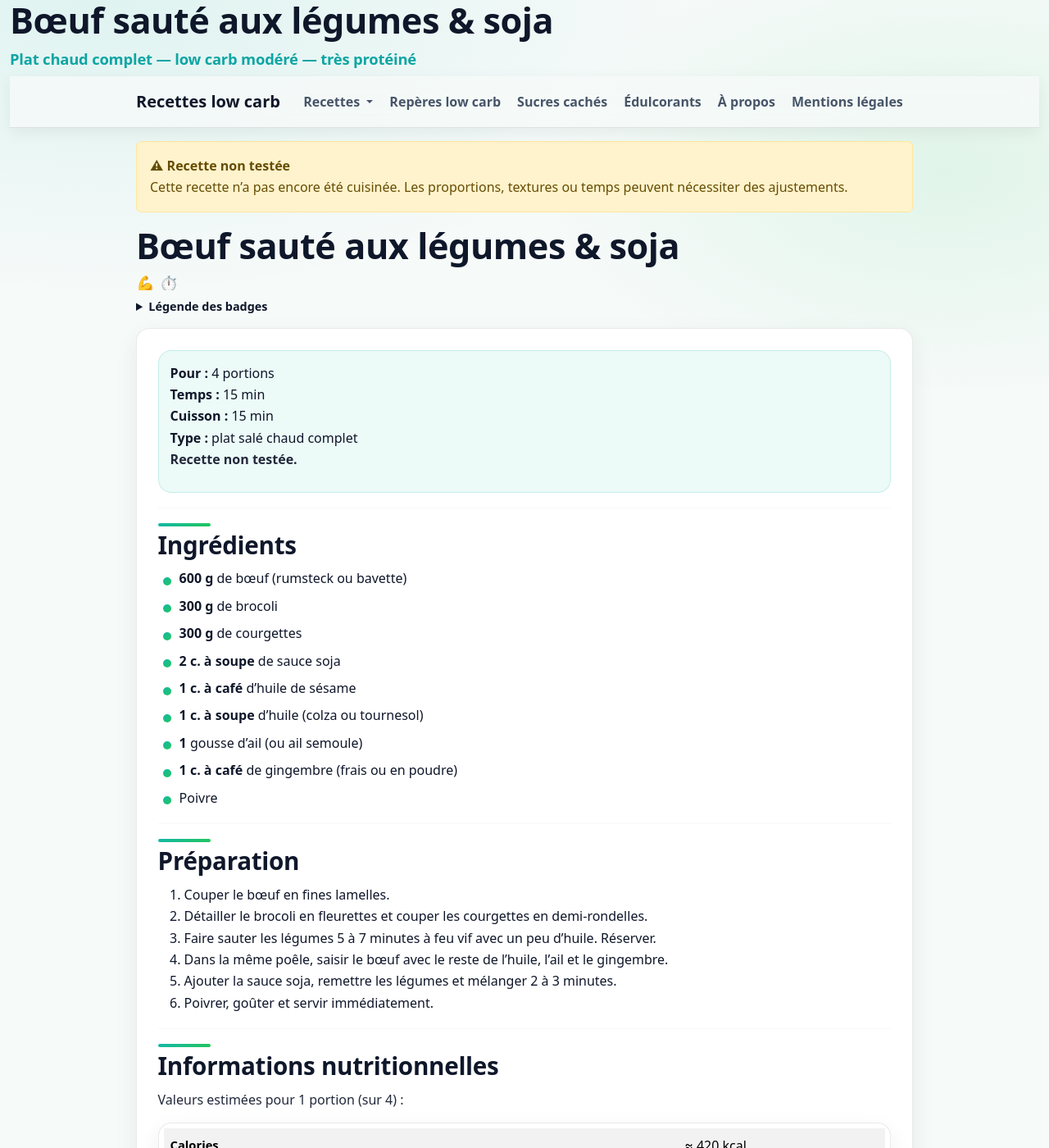
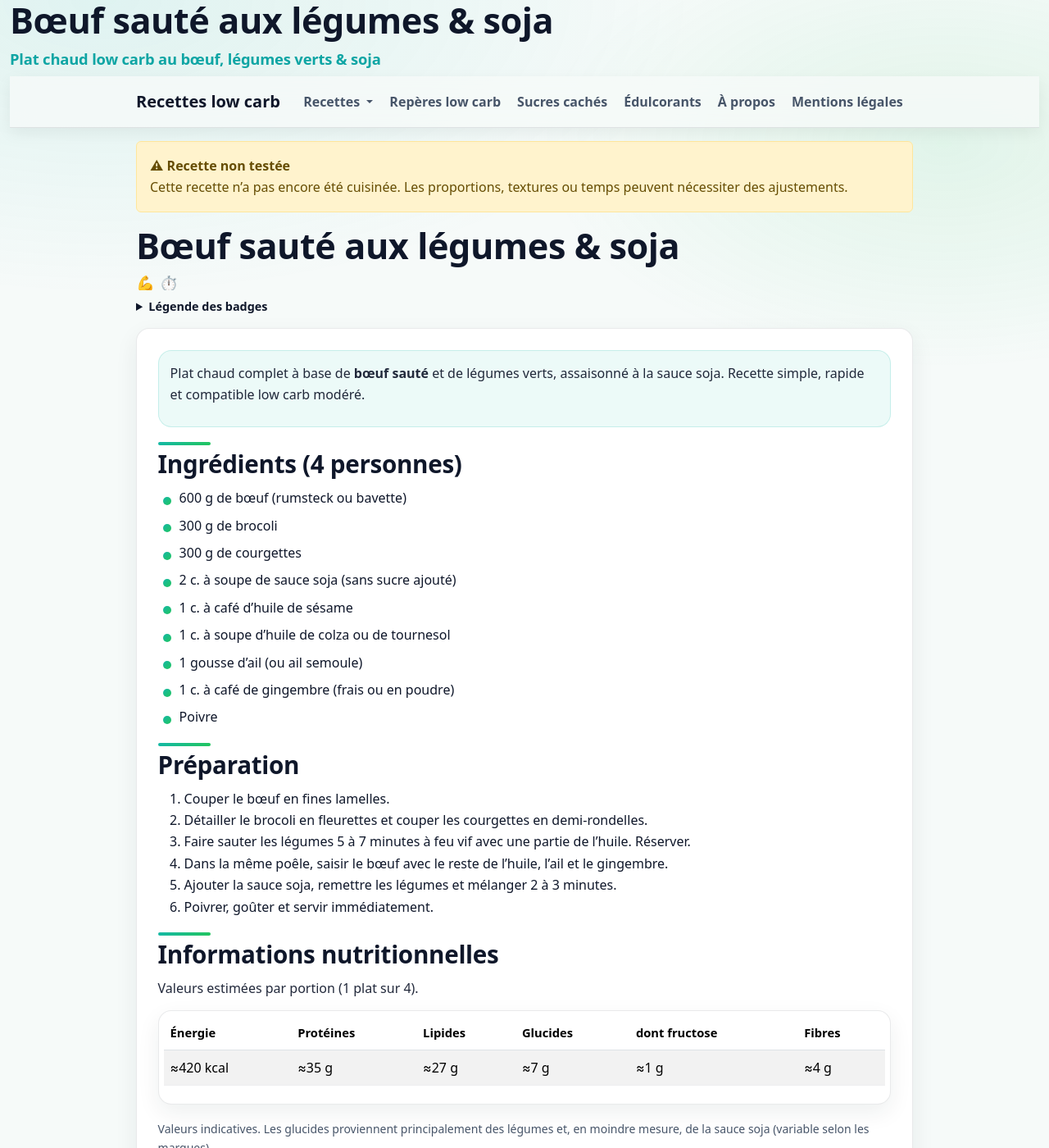
Before and after one commit to laurie-boissay/laurie-boissay.github.io, a Jekyll site: the page built from recettes/boeuf-saute-legumes-soja.html, in a window 1280 px wide and 1400 px high. Shown: the whole window at 82% size. Built offline with Jekyll 4.4.1, drawn with Linux system fonts in a browser that asks for light colours; some of the changed text lies outside the part shown.

Commit message:
Update boeuf-saute-legumes-soja.html

```diff
--- a/recettes/boeuf-saute-legumes-soja.html
+++ b/recettes/boeuf-saute-legumes-soja.html
@@ -1,9 +1,9 @@
 ---
 layout: recipe
 title: "Bœuf sauté aux légumes & soja"
-description: "Bœuf sauté avec légumes verts et sauce soja. Plat low carb modéré, complet et rapide."
+description: "Bœuf sauté low carb modéré avec légumes verts et sauce soja. Plat chaud complet, rapide et riche en protéines."
 recipe_title: "Bœuf sauté aux légumes & soja"
-recipe_subtitle: "Plat chaud complet — low carb modéré — très protéiné"
+recipe_subtitle: "Plat chaud low carb au bœuf, légumes verts & soja"
 recipe_group: "Plats à base de viande"
 recipe_sort: "boeuf-saute-legumes-soja"
 recipe_tested: false
@@ -17,105 +17,82 @@ extra_head: |
     "@context": "https://schema.org",
     "@type": "Recipe",
     "name": "Bœuf sauté aux légumes & soja",
-    "description": "Bœuf sauté avec légumes verts et sauce soja, plat low carb complet.",
-    "recipeYield": "4 personnes",
+    "description": "Bœuf sauté low carb modéré avec légumes verts et sauce soja.",
+    "recipeYield": "4 portions",
     "prepTime": "PT15M",
     "cookTime": "PT15M",
     "totalTime": "PT30M",
-    "recipeCategory": "Plats",
-    "recipeIngredient": [
-      "600 g de bœuf (rumsteck ou bavette)",
-      "300 g de brocoli",
-      "300 g de courgettes",
-      "2 c. à soupe de sauce soja",
-      "1 c. à café d'huile de sésame",
-      "1 c. à soupe d'huile de colza ou tournesol",
-      "1 gousse d'ail",
-      "1 c. à café de gingembre (frais ou en poudre)",
-      "Poivre"
-    ],
-    "recipeInstructions": [
-      { "@type": "HowToStep", "text": "Couper le bœuf en fines lamelles." },
-      { "@type": "HowToStep", "text": "Détailler le brocoli en fleurettes et couper les courgettes en demi-rondelles." },
-      { "@type": "HowToStep", "text": "Sauter les légumes 5–7 minutes à feu vif avec un peu d’huile. Réserver." },
-      { "@type": "HowToStep", "text": "Saisir le bœuf avec l’huile restante, l’ail et le gingembre." },
-      { "@type": "HowToStep", "text": "Ajouter la sauce soja, remettre les légumes et mélanger 2–3 minutes." }
-    ]
+    "recipeCategory": "Plat"
   }
   </script>
 ---
 
 <div class="recipe-lead">
-  <div class="recipe-lead__grid">
-    <div><strong>Pour :</strong> 4 portions</div>
-    <div><strong>Temps :</strong> 15 min</div>
-    <div><strong>Cuisson :</strong> 15 min</div>
-    <div><strong>Type :</strong> plat salé chaud complet</div>
-  </div>
-  <p class="recipe-lead__note">
-    <strong>Recette non testée.</strong>
+  <p>
+    Plat chaud complet à base de <strong>bœuf sauté</strong> et de légumes verts,
+    assaisonné à la sauce soja. Recette simple, rapide et compatible low carb modéré.
   </p>
 </div>
 
-<hr>
-
-<h2>Ingrédients</h2>
-
-<ul class="recipe-ingredients">
-  <li><strong>600 g</strong> de bœuf (rumsteck ou bavette)</li>
-  <li><strong>300 g</strong> de brocoli</li>
-  <li><strong>300 g</strong> de courgettes</li>
-  <li><strong>2 c. à soupe</strong> de sauce soja</li>
-  <li><strong>1 c. à café</strong> d’huile de sésame</li>
-  <li><strong>1 c. à soupe</strong> d’huile (colza ou tournesol)</li>
-  <li><strong>1</strong> gousse d’ail (ou ail semoule)</li>
-  <li><strong>1 c. à café</strong> de gingembre (frais ou en poudre)</li>
+<h2>Ingrédients (4 personnes)</h2>
+<ul>
+  <li>600 g de bœuf (rumsteck ou bavette)</li>
+  <li>300 g de brocoli</li>
+  <li>300 g de courgettes</li>
+  <li>2 c. à soupe de sauce soja (sans sucre ajouté)</li>
+  <li>1 c. à café d’huile de sésame</li>
+  <li>1 c. à soupe d’huile de colza ou de tournesol</li>
+  <li>1 gousse d’ail (ou ail semoule)</li>
+  <li>1 c. à café de gingembre (frais ou en poudre)</li>
   <li>Poivre</li>
 </ul>
 
-<hr>
-
 <h2>Préparation</h2>
-
-<ol class="recipe-steps">
+<ol>
   <li>Couper le bœuf en fines lamelles.</li>
   <li>Détailler le brocoli en fleurettes et couper les courgettes en demi-rondelles.</li>
-  <li>Faire sauter les légumes 5 à 7 minutes à feu vif avec un peu d’huile. Réserver.</li>
+  <li>Faire sauter les légumes 5 à 7 minutes à feu vif avec une partie de l’huile. Réserver.</li>
   <li>Dans la même poêle, saisir le bœuf avec le reste de l’huile, l’ail et le gingembre.</li>
   <li>Ajouter la sauce soja, remettre les légumes et mélanger 2 à 3 minutes.</li>
   <li>Poivrer, goûter et servir immédiatement.</li>
 </ol>
 
-<hr>
-
 <h2>Informations nutritionnelles</h2>
-<p>Valeurs estimées pour 1 portion (sur 4) :</p>
+<p>Valeurs estimées par portion (1 plat sur 4).</p>
 
 <div class="table-responsive">
   <table class="table table-striped">
+    <thead>
+      <tr>
+        <th>Énergie</th>
+        <th>Protéines</th>
+        <th>Lipides</th>
+        <th>Glucides</th>
+        <th>dont fructose</th>
+        <th>Fibres</th>
+      </tr>
+    </thead>
     <tbody>
-      <tr><th>Calories</th><td>≈ 420 kcal</td></tr>
-      <tr><th>Protéines</th><td>≈ 35 g</td></tr>
-      <tr><th>Lipides</th><td>≈ 27 g</td></tr>
-      <tr><th>Glucides (total, étiquette UE)</th><td>≈ 7 g</td></tr>
-      <tr><th>Fibres</th><td>≈ 4 g</td></tr>
-      <tr><th>Glucides nets</th><td>≈ 3 g</td></tr>
-      <tr><th>Fructose</th><td>≈ 1 g</td></tr>
+      <tr>
+        <td>≈420 kcal</td>
+        <td>≈35 g</td>
+        <td>≈27 g</td>
+        <td>≈7 g</td>
+        <td>≈1 g</td>
+        <td>≈4 g</td>
+      </tr>
     </tbody>
   </table>
 </div>
 
 <p class="small text-muted">
-  Valeurs <strong>estimées</strong>.
-  Les glucides proviennent surtout des légumes et, en moindre mesure, de la sauce soja (variable selon marque).
+  Valeurs indicatives. Les glucides proviennent principalement des légumes et, en moindre mesure, de la sauce soja (variable selon les marques).
 </p>
 
-<hr>
-
 <h2>Notes low carb</h2>
-
-<ul class="recipe-notes">
-  <li><strong>Plat complet :</strong> bœuf + légumes verts intégrés.</li>
-  <li><strong>Low carb modéré :</strong> glucides limités, principalement issus des légumes et de la sauce soja.</li>
-  <li><strong>Attention :</strong> choisir une sauce soja sans sucre ajouté.</li>
+<ul>
+  <li>Plat complet : bœuf et légumes intégrés.</li>
+  <li>Compatible low carb modéré.</li>
+  <li>Choisir une sauce soja sans sucre ajouté pour limiter les glucides.</li>
+  <li>Aucun ingrédient incompatible low carb.</li>
 </ul>
```
